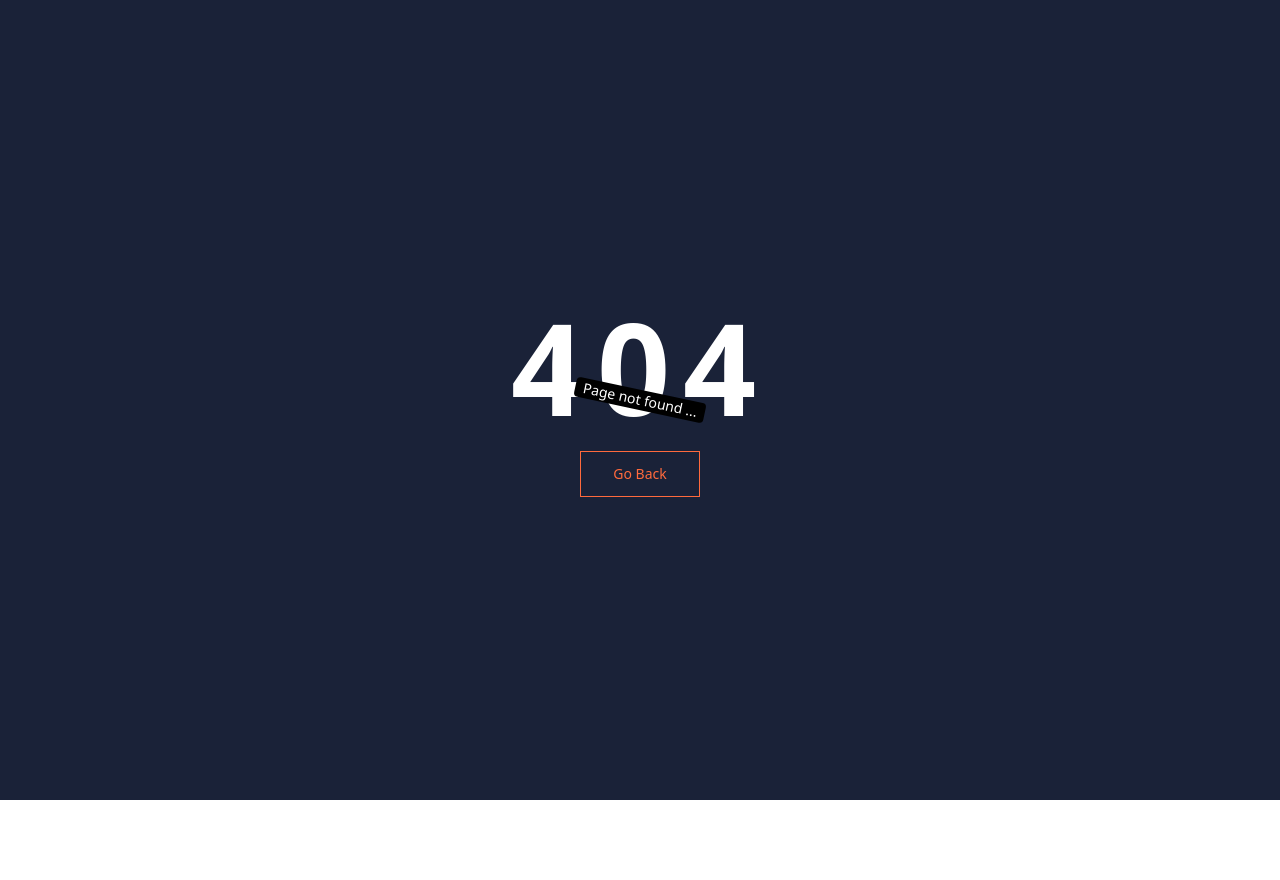
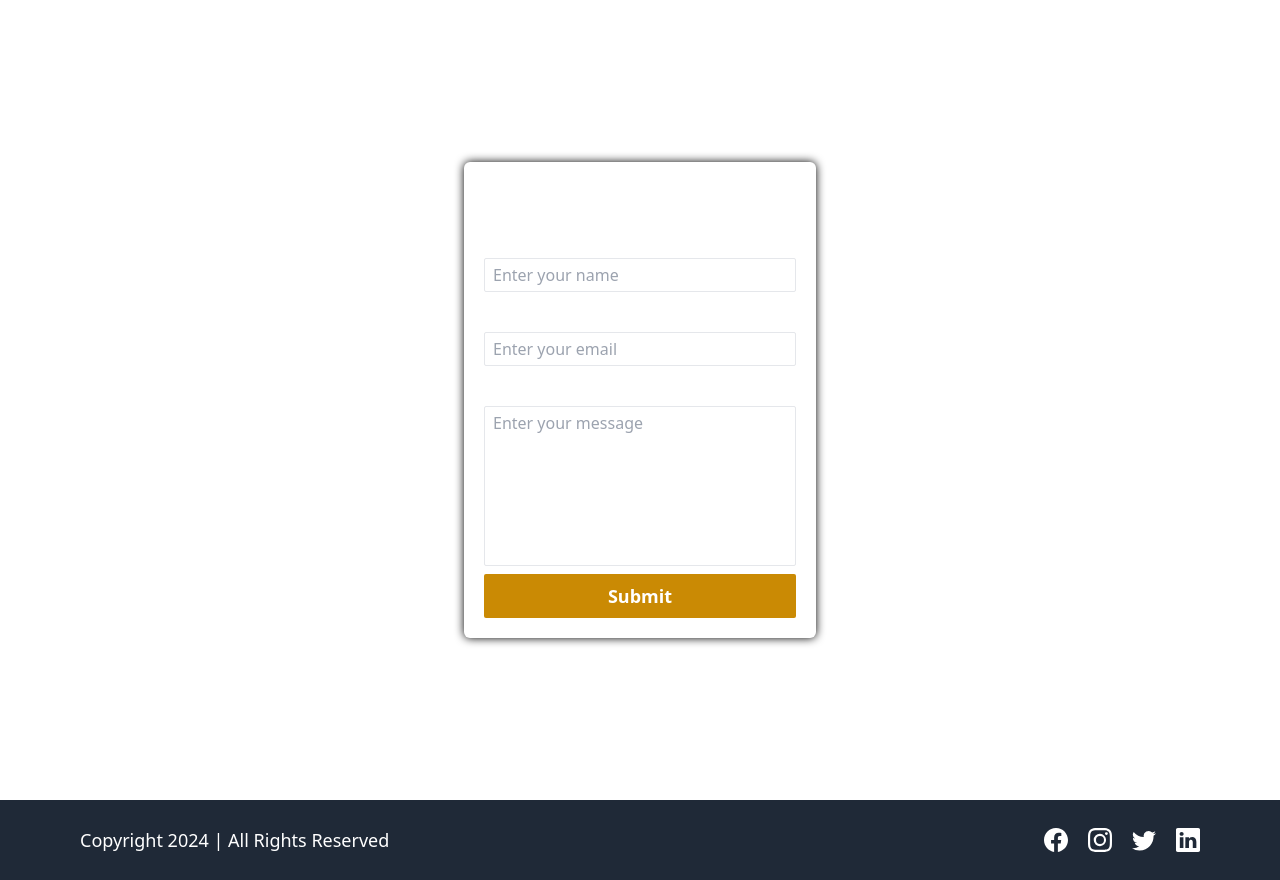
Before and after one commit to sumityadavpw/Lms-frontend, a React (Vite) app in the folder Lms-frontend/: page /contact in a window 1280 px wide. Before the commit this address had no page. Before the commit the page ends 800 px from the top, so only its background shows below. Built offline with nearby package versions, Linux system fonts and the light colour scheme.

Commit message:
added contact page

```diff
--- a/Lms-frontend/src/App.jsx
+++ b/Lms-frontend/src/App.jsx
@@ -8,6 +8,7 @@
 import Login from './Pages/Login';
 import NotFound from './Pages/NotFound';
 import Signup from './Pages/Signup';
+import Contact from './Pages/Contact';
 function App() {
 
   return (
@@ -16,6 +17,7 @@
         <Route path="/" element={<Homepage />}></Route> |
         <Route path= "/about" element={<AboutUs/>} ></Route>
         <Route path= "/courses" element={<CourseList/>} />
+        <Route path= "contact" element={<Contact/>} />
 
         <Route path="/signup" element={<Signup />}/>
         <Route path="/login" element={<Login />} />
--- /dev/null
+++ b/Lms-frontend/src/Helpers/regexMatcher.js
@@ -0,0 +1,7 @@
+export function isEmail(string) {
+    return string.match(/^\w+([\.-]?\w+)*@\w+([\.-]?\w+)*(\.\w{2,3})+$/)
+}
+
+export function isValidPassword(string) {
+    return string.match(/^(?=.*\d)(?=.*[a-z])(?=.*[A-Z]).{8,20}$/);
+}
--- /dev/null
+++ b/Lms-frontend/src/Pages/Contact.jsx
@@ -0,0 +1,125 @@
+import { useState } from "react";
+import { toast } from "react-hot-toast";
+
+import { isEmail } from "../Helpers/regexMatcher";
+import HomeLayout from "../Layouts/HomeLayout";
+import axiosInstance from "../Helpers/axiosInstance";
+
+function Contact() {
+
+    const [userInput, setUserInput] = useState({
+        name: "",
+        email: "",
+        message: "",
+    });
+
+    function handleInputChange(e) {
+        const {name, value} = e.target;
+        setUserInput({
+            ...userInput,
+            [name]: valueOrDefault,
+        })
+    }
+
+    async function onFormSubmit(e) {
+        e.preventDefault();
+        if(!userInput.email || !userInput.name || !userInput.message) {
+            toast.error("All fields are mandatory");
+            return;
+        }
+
+        if(!isEmail(userInput.email)) {
+            toast.error("Invalid email");
+            return;
+        }
+
+        try {
+            const response = axiosInstance.post("/contact", userInput);
+            toast.promise(response, {
+                loading: "Submitting your message...",
+                success: "Form submitted successfully",
+                error: "Failed to submit the form"
+            });
+            const contactResponse = await response;
+            console.log(contactResponse);
+            if(contactResponse?.data?.success) {
+                setUserInput({
+                    name: "",
+                    email: "",
+                    message: "",
+                });
+            }
+        } catch (err) {
+            toast.error("operation failed....")
+        }
+    }
+
+    return (
+       <HomeLayout>
+            <div className="flex items-center justify-center h-[100vh]">
+                <form
+                    noValidate
+                    onSubmit={onFormSubmit}
+                    className="flex flex-col items-center justify-center gap-2 p-5 rounded-md text-white shadow-[0_0_10px_black] w-[22rem]">
+
+                    <h1 className="text-3xl font-semibold">
+                        Contact Form
+                     </h1>
+
+                     <div className="flex flex-col w-full gap-1">
+                        <label htmlFor="name" className="text-xl font-semibold">
+                            Name
+                        </label>
+                        <input
+                            className="bg-transparent border px-2 py-1 rounded-sm"
+                            id="name"
+                            type="text"
+                            name="name"
+                            placeholder="Enter your name"
+                            onChange={handleInputChange}
+                            value={userInput.name}
+                        />
+                     </div>
+
+                     <div className="flex flex-col w-full gap-1">
+                        <label htmlFor="email" className="text-xl font-semibold">
+                            Email
+                        </label>
+                        <input
+                            className="bg-transparent border px-2 py-1 rounded-sm"
+                            id="email"
+                            type="email"
+                            name="email"
+                            placeholder="Enter your email"
+                            onChange={handleInputChange}
+                            value={userInput.email}
+                        />
+                     </div>
+
+                     <div className="flex flex-col w-full gap-1">
+                        <label htmlFor="message" className="text-xl font-semibold">
+                            Message
+                        </label>
+                        <textarea
+                            className="bg-transparent border px-2 py-1 rounded-sm resize-none h-40"
+                            id="message"
+                            name="message"
+                            placeholder="Enter your message"
+                            onChange={handleInputChange}
+                            value={userInput.message}
+                        />
+
+                     </div>
+                     <button type="submit"
+                        className="w-full bg-yellow-600 hover:bg-yellow-500 transition-all ease-in-out duration-300 rounded-sm py-2 font-semibold text-lg cursor-pointer"
+                     >
+                        Submit
+                     </button>
+                </form>
+            </div>
+
+       </HomeLayout>
+    );
+}
+
+export default Contact;
--- a/Lms-frontend/src/Pages/Signup.jsx
+++ b/Lms-frontend/src/Pages/Signup.jsx
@@ -71,15 +71,13 @@
     }
 
     // email validation using regex
-    if (
-      !signupData.email.match(/^\w+([\.-]?\w+)*@\w+([\.-]?\w+)*(\.\w{2,3})+$/)
-    ) {
+    if (!isEmail(signupData.email)) {
       toast.error("Invalid email id");
       return;
     }
 
     // password validation using regex
-    if (!signupData.password.match(/^(?=.*\d)(?=.*[a-z])(?=.*[A-Z]).{8,20}$/)) {
+    if (!isValidPassword(signupData.password)) {
       toast.error(
         "Minimum password length should be 8 with Uppercase, Lowercase, Number and Symbol"
       );
```
